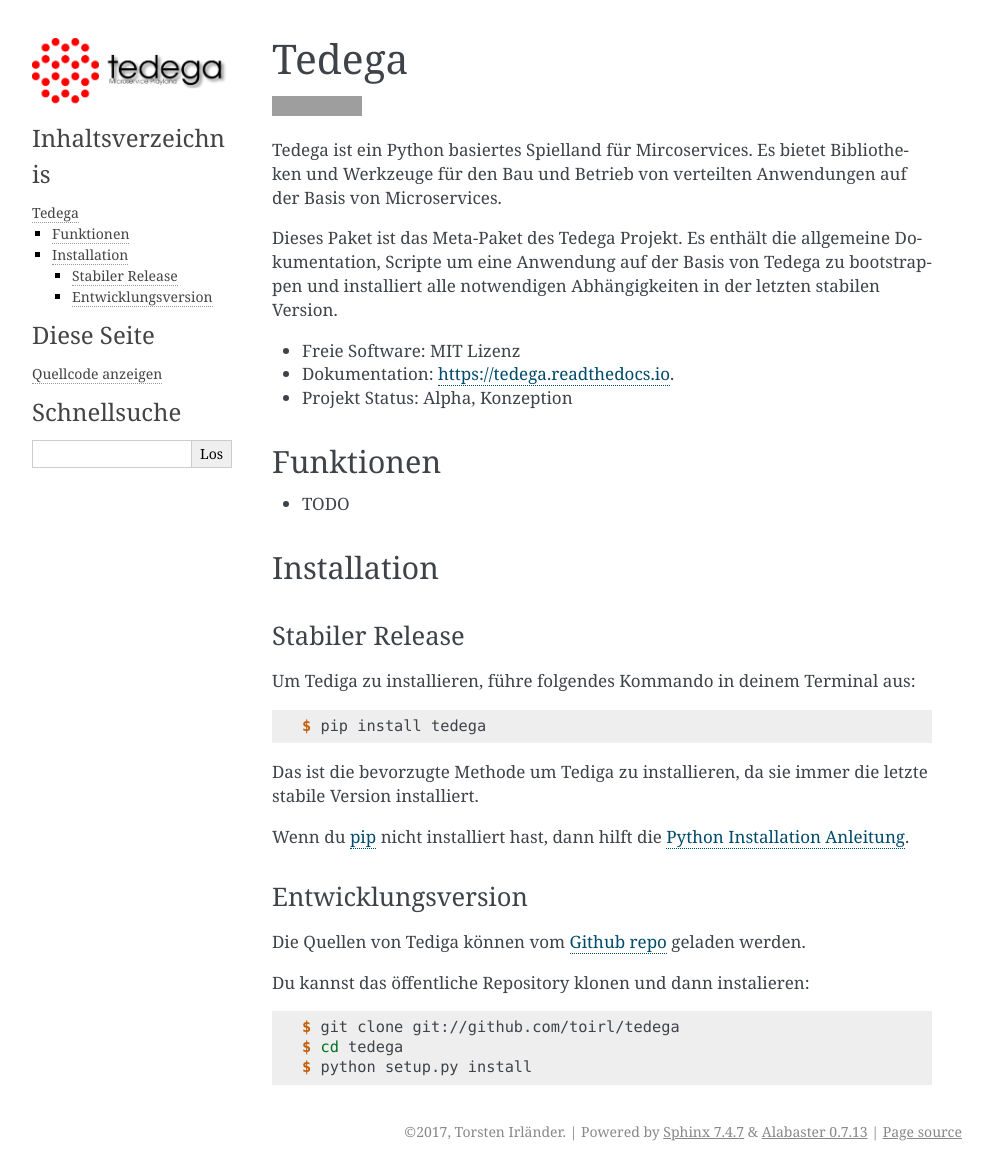
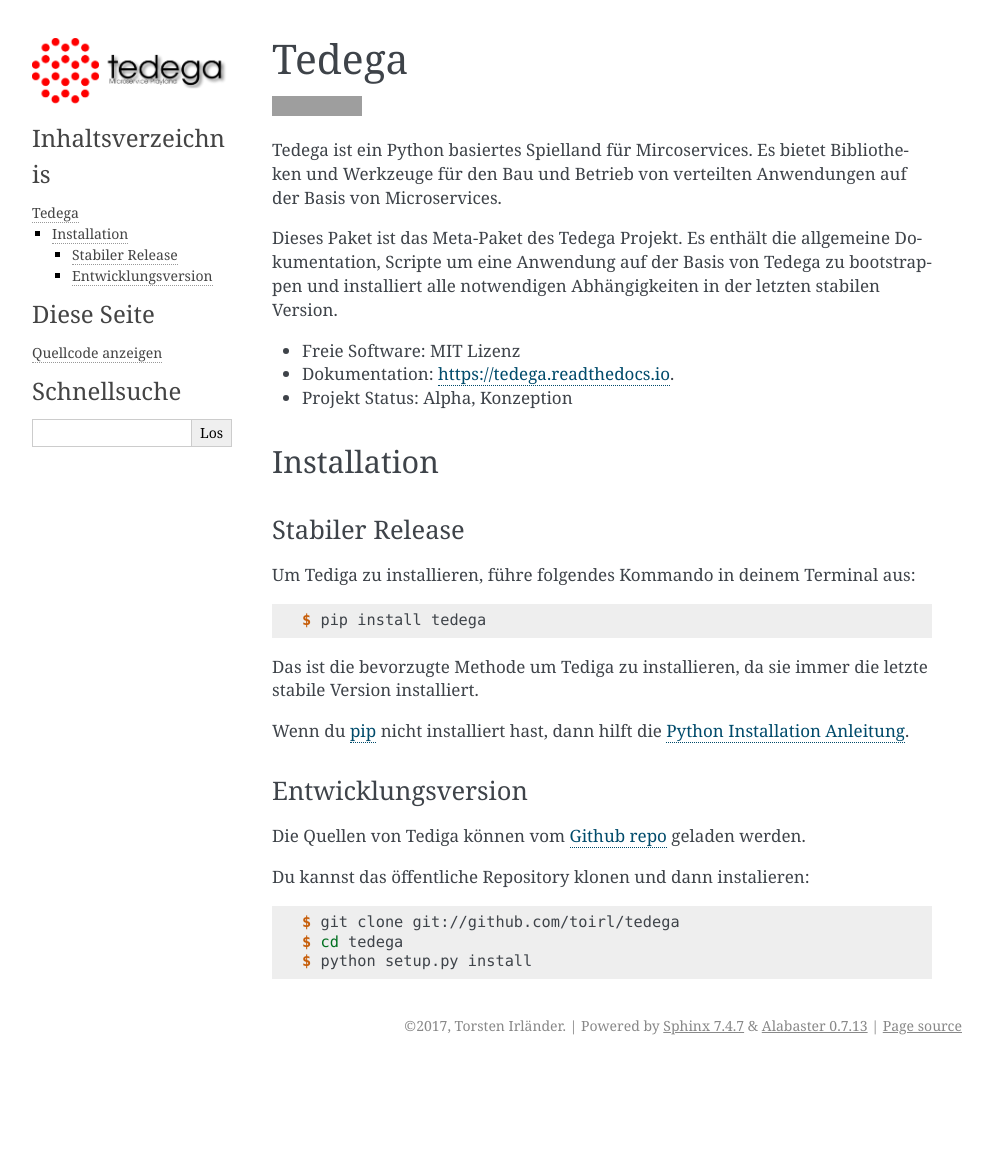
Before and after one commit to tedega/tedega, a Sphinx documentation site: the page built from docs/readme.rst, in a window 1280 px wide. Shown: the whole page, without its empty margins (148-1141 px from the left). Built offline with Sphinx 7.4.7, drawn with Linux system fonts in a browser that asks for light colours; after the commit the page ends 1065 px from its top, so only the background shows below that; grey boxes are pictures that could not be loaded.

Commit message:
Removed some sections from the toc tree
For now only show relevant sections.

```diff
--- a/README.rst
+++ b/README.rst
@@ -31,10 +31,10 @@
 * Dokumentation: https://tedega.readthedocs.io.
 * Projekt Status: Alpha, Konzeption
 
-Funktionen
-----------
-
-* TODO
+.. Funktionen
+.. ----------
+..
+.. * TODO
 
 .. highlight:: shell
 
--- a/docs/index.rst
+++ b/docs/index.rst
@@ -6,8 +6,6 @@
 
    readme
    architecture
-   components
-   authors
    history
    literature
 
```
